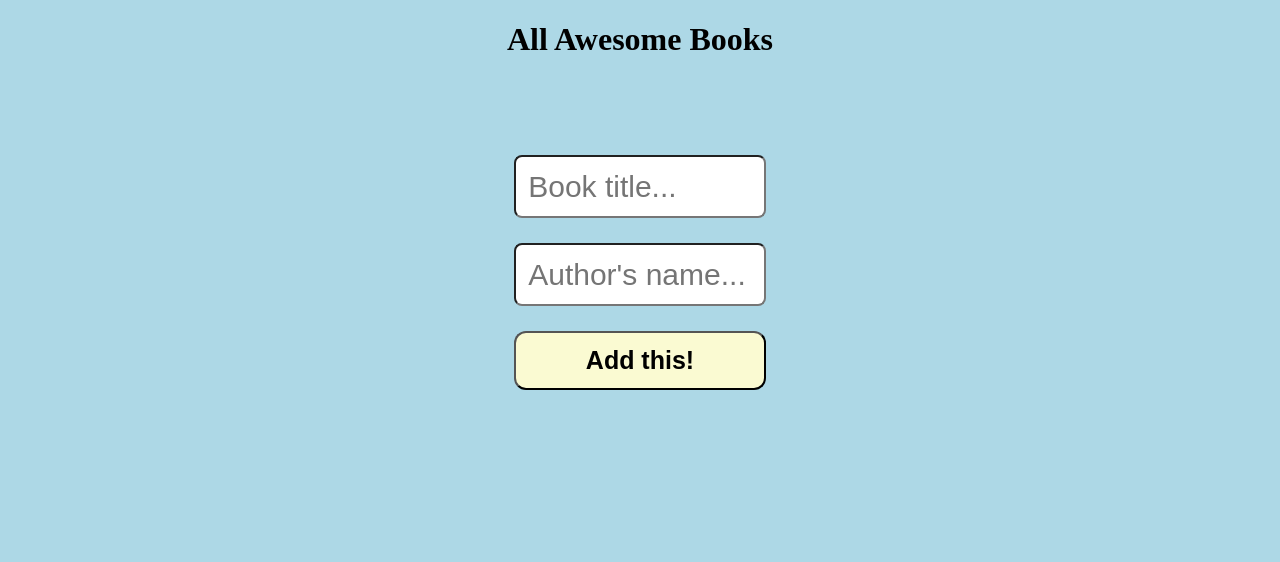
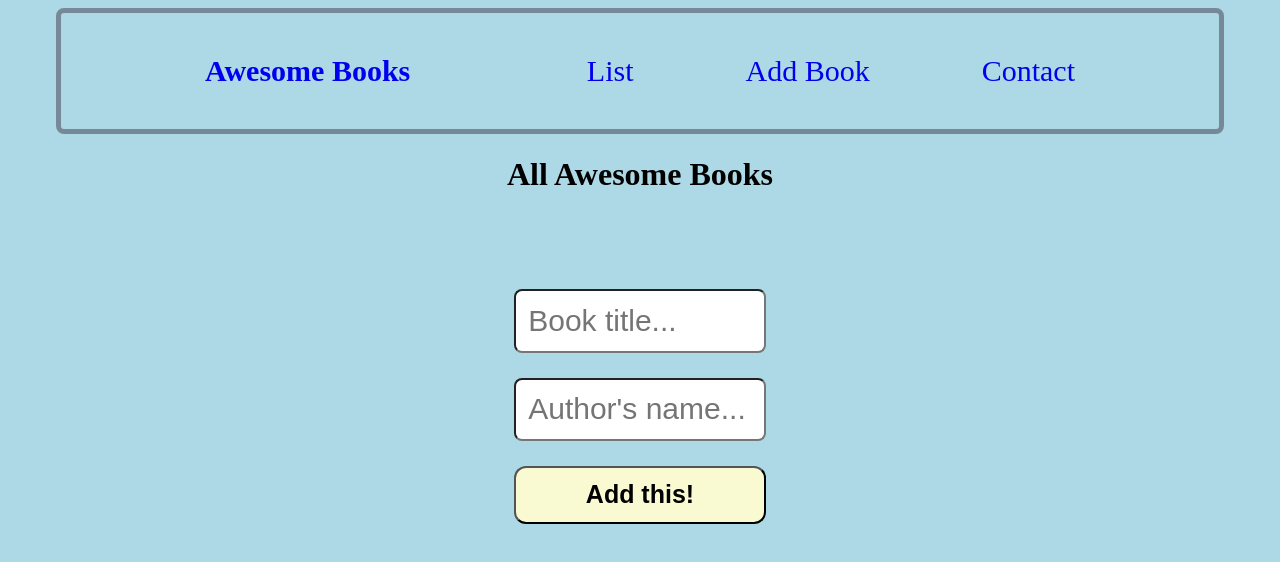
Before and after one commit to binodbhusal/Awesome-books, a website: page index.html in a window 1280 px wide. Drawn offline with Linux system fonts and the light colour scheme.

Commit message:
add navigation

```diff
--- a/index.html
+++ b/index.html
@@ -8,6 +8,14 @@
     <title>Awesome Books</title>
   </head>
   <body>
+    <nav>
+      <a class="logo" href="#">Awesome Books</a>
+      <ul class="menu">
+        <li><a href="#list">List</a></li>
+        <li><a href="#form">Add Book</a></li>
+        <li><a href="#contact">Contact</a></li>
+      </ul>
+    </nav>
     <h1>All Awesome Books</h1>
 
     <table>
--- a/style.css
+++ b/style.css
@@ -5,6 +5,34 @@ body {
 
 h1 {
   text-align: center;
+}
+
+li {
+  list-style: none;
+}
+
+a {
+  text-decoration: none;
+}
+
+nav {
+  display: flex;
+  align-items: center;
+  justify-content: space-between;
+  border: 5px solid lightslategray;
+  border-radius: 8px;
+  padding: 0.7rem 9rem;
+  margin: 0.2rem 3rem;
+  font-size: 30px;
+}
+
+.logo {
+  font-weight: 700;
+}
+
+.menu {
+  display: flex;
+  gap: 7rem;
 }
 
 #error {
```
